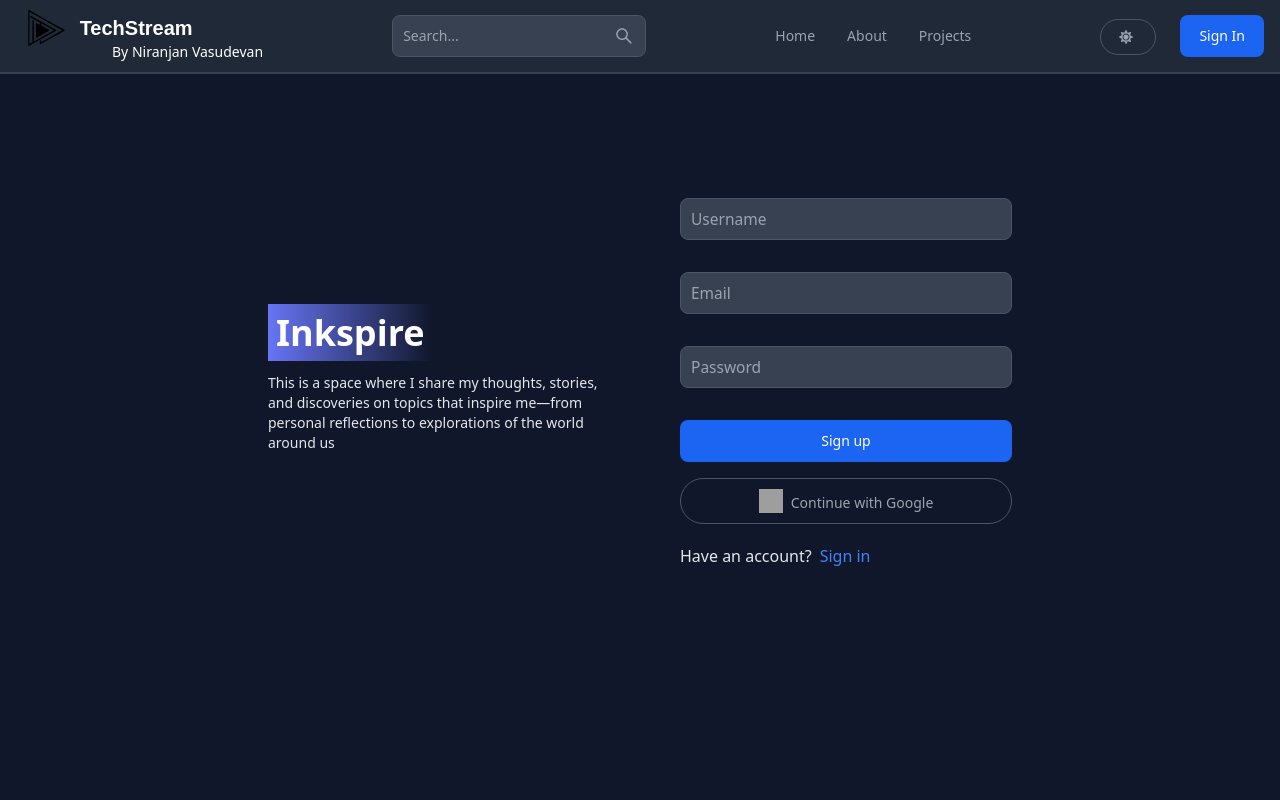
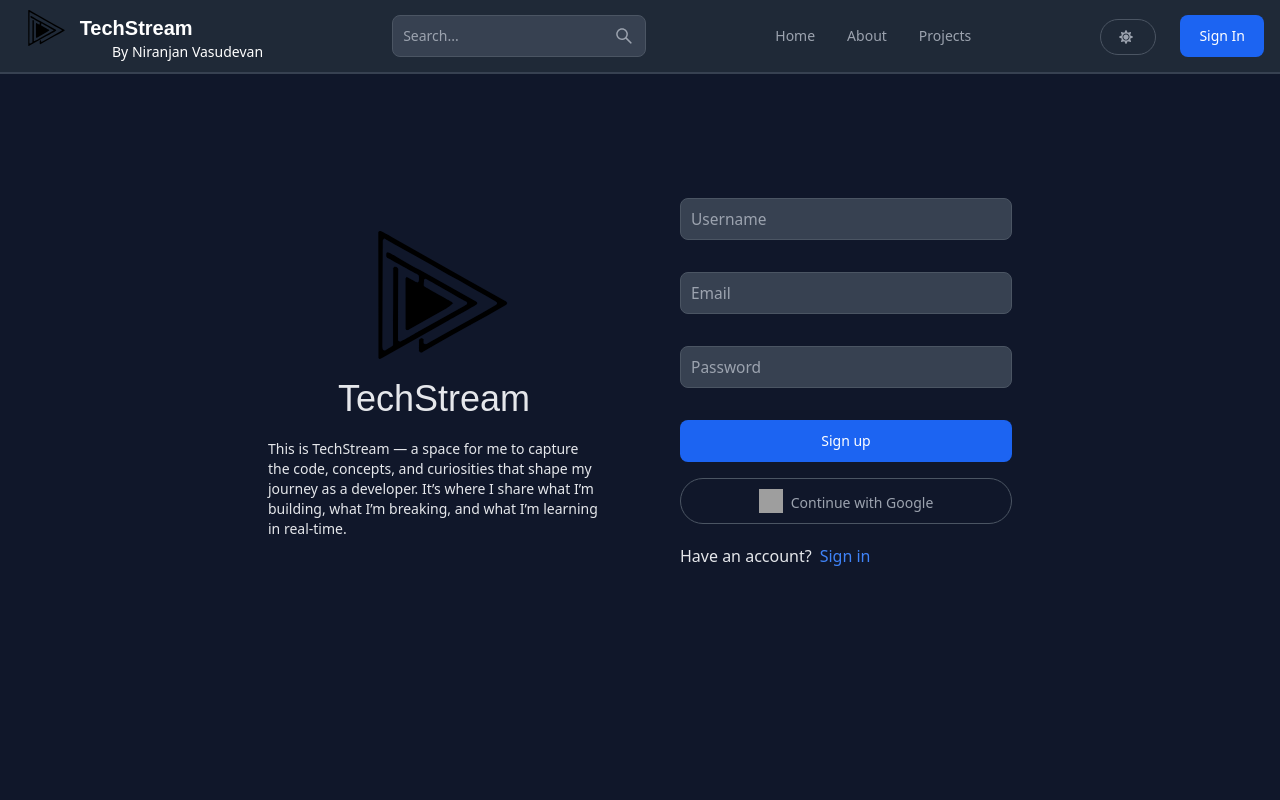
Before and after one commit to niranjan-v2/inkspire-dashboard, a React (Vite) app in the folder client/: page /signup in a window 1280 px wide. Shown: the top 800 px of the page. Built offline with nearby package versions, Linux system fonts and the light colour scheme; no server answers; grey boxes are pictures that could not be loaded.

Commit message:
Add logo in the signup page

```diff
--- a/client/src/components/Footer.jsx
+++ b/client/src/components/Footer.jsx
@@ -79,7 +79,7 @@ export default function FooterCom() {
         </div>
         <Footer.Divider/>
         <div className="w-full sm:flex sm:items-center sm:justify-between">
-            <Footer.Copyright href='#' by="Inkspire" year={new Date().getFullYear()} />
+            <Footer.Copyright href='#' by="TechStream" year={new Date().getFullYear()} />
         </div>
         <div className="flex gap-6 sm:mt-3 mt-4 sm:justify-center">
             <Footer.Icon href='https://www.facebook.com/imnitro2001/' icon={BsFacebook} />
--- a/client/src/pages/Signup.jsx
+++ b/client/src/pages/Signup.jsx
@@ -44,16 +44,18 @@ export default function Signup() {
       <div className="flex p-3 max-w-3xl mx-auto flex-col md:flex-row md:items-center gap-20">
         {/*left*/}
         <div className="flex-1">
-          <Link to="/" className="font-bold dark:text-white text-4xl">
-            <span className="px-2 py-1 bg-gradient-to-r from-indigo-500">
-              Inkspire
-            </span>
-            <br></br>
-          </Link>
+          <Link to="/" className="flex flex-col items-center">
+                      <div className="px-2 py-1">
+                        <img
+                          src="/techstream_icon.svg"
+                          alt="TechStream Logo"
+                          className="h-32" // Adjust height as needed
+                        />
+                      </div>
+                      <span className="font-aldrich font-sem text-4xl mt-4">TechStream</span>
+                    </Link>
           <p className="text-sm mt-5">
-            This is a space where I share my thoughts, stories, and discoveries
-            on topics that inspire me—from personal reflections to explorations
-            of the world around us
+            This is TechStream — a space for me to capture the code, concepts, and curiosities that shape my journey as a developer. It’s where I share what I’m building, what I’m breaking, and what I’m learning in real-time.
           </p>
         </div>
         {/*right*/}
```
